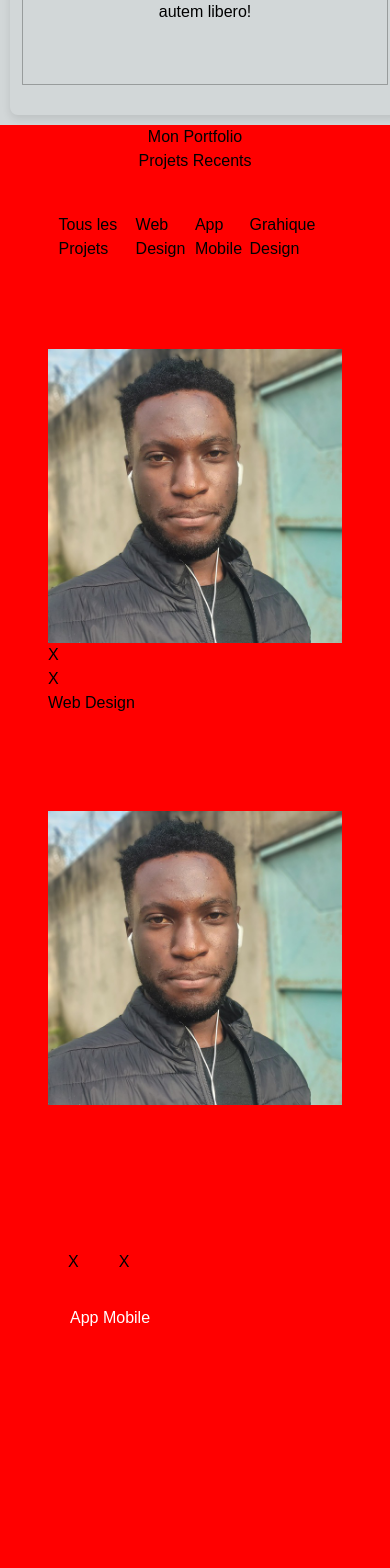
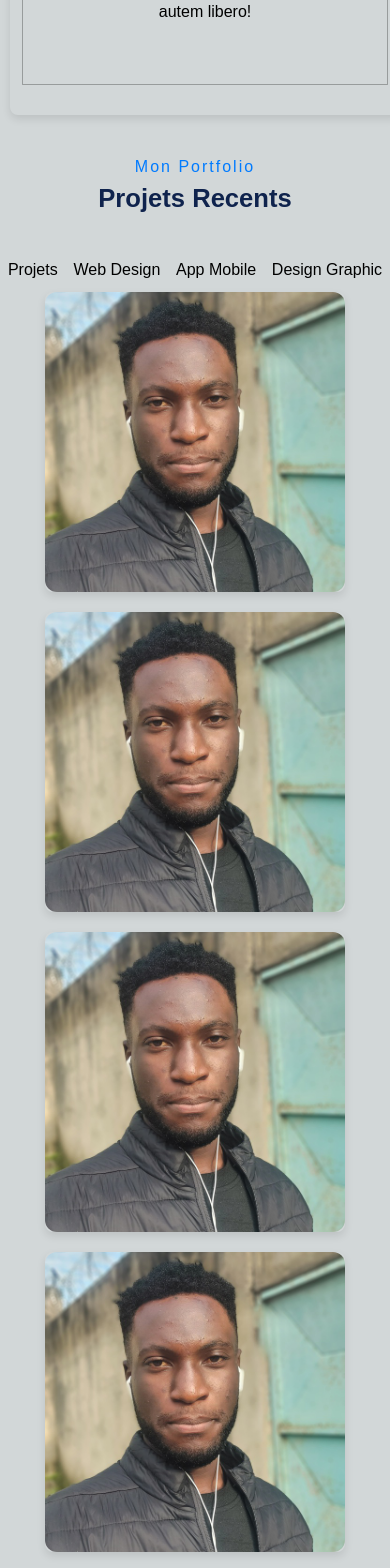
Before and after one commit to Frankam487/pp, a React (Vite) app: page / in a window 390 px wide. Shown: the part 4820-6388 px from the top of the page. Built offline with nearby package versions, Linux system fonts and the light colour scheme.

Commit message:
portfolio feature

```diff
--- a/src/components/Portfolio.jsx
+++ b/src/components/Portfolio.jsx
@@ -1,90 +1,60 @@
-import Carousel from 'react-multi-carousel';
-import 'react-multi-carousel/lib/styles.css';
+
 const Portfolio = () => {
+
   return (
     <div className="portfolio">
-      <div className="text flex flex-col items-center">
-        <h3>Mon Portfolio</h3>
+     <div className="text">
+      <h2>Mon Portfolio</h2>
       <h1>Projets Recents</h1>
      </div>
-      <ul className="flex items-center w-[70%] mx-auto ">
-        <li className="mx-auto my-10">
-          <a href="">Tous les Projets</a>
-        </li>
-        <li className="">
-          <a href="">Web Design</a>
-        </li>
-        <li className="mx-auto">
-          <a href="">App Mobile</a>
-        </li>
-        <li className="mx-auto">
-          <a href="">Grahique Design</a>
-        </li>
+     <div className="menu">
+      <ul>
+        <li>Projets</li>
+        <li>Web Design</li>
+        <li>App Mobile</li>
+        <li>Design Graphic</li>
       </ul>
-      <div className="projects flex flex-wrap items-center justify-center">
-        <div className="image m-12 relative w-[400px]">
-          <img src="../../public/fr.jpg" alt="" className="w-full" />
-          <div className="">
-            <div className="btns ">
-              <button className="flex">X</button>
-              <button className="flex">X</button>
      </div>
-            <h2 className="">Web Design</h2>
+     <div className="projects-container">
+    <div className="card">
+      <img src="../../fr.jpg" alt="" />
+      <button className="btn1"><span className="fas fa-heart"></span></button>
+      <button className="btn2"><span className="fas fa-hand"></span></button>
+      <h3>Web Design</h3>
       </div>
+    <div className="card">
+      <img src="../../fr.jpg" alt="" />
+      <button className="btn1"><span className="fas fa-heart"></span></button>
+      <button className="btn2"><span className="fas fa-hand"></span></button>
+      <h3>Web Design</h3>
       </div>
-        <div className="image m-12 relative w-[400px] ">
-          <img src="../../public/fr.jpg" alt="" />
-          <div className="content ">
-            <div className="btns ">
-              <button>X</button>
-              <button>X</button>
+    <div className="card">
+      <img src="../../fr.jpg" alt="" />
+      <button className="btn1"><span className="fas fa-heart"></span></button>
+      <button className="btn2"><span className="fas fa-hand"></span></button>
+      <h3>Web Design</h3>
       </div>
-            <h2 className="">App Mobile</h2>
+    <div className="card">
+      <img src="../../fr.jpg" alt="" />
+      <button className="btn1"><span className="fas fa-heart"></span></button>
+      <button className="btn2"><span className="fas fa-hand"></span></button>
+      <h3>Web Design</h3>
       </div>
+    <div className="card">
+      <img src="../../fr.jpg" alt="" />
+      <button className="btn1"><span className="fas fa-heart"></span></button>
+      <button className="btn2"><span className="fas fa-hand"></span></button>
+      <h3>Web Design</h3>
       </div>
-        <div className="image m-12 relative w-[400px]">
-          <img src="../../public/fr.jpg" alt="" class />
-          <div className="content ">
-            <div className="btns ">
-              <button>X</button>
-              <button>X</button>
-            </div>
-            <h2 className="translate-y-[210px]">Graphic Design</h2>
-          </div>
-        </div>
-        <div className="image m-12 relative w-[400px]">
-          <img src="../../public/fr.jpg" alt="" class />
-          <div className="content ">
-            <div className="btns ">
-              <button className="">X</button>
-              <button className="">X</button>
-            </div>
-            <h2 className="translate-y-[210px]">Web Design</h2>
-          </div>
-        </div>
-        <div className="image m-12 relative w-[400px]">
-          <img src="../../public/fr.jpg" alt="" class />
-          <div className="content ">
-            <div className="btns ">
-              <button>X</button>
-              <button>X</button>
-            </div>
-            <h2 className="translate-y-[210px]">Web Design</h2>
-          </div>
-        </div>
-        <div className="image m-12 relative w-[400px]">
-          <img src="../../public/fr.jpg" alt="" />
-          <div className="content absolute top-[-220px] left-[-11px] h-full w-full bg-black/60 flex flex-col justify-center items-center opacity-0 transition duration-600 md:top-[-220px]">
-            <div className="btns transform translate-y-[35px] transition-transform duration-600 group-hover:translate-y-0">
-              <button className="">X</button>
-              <button className="">X</button>
-            </div>
-            <h2 className="translate-y-[210px]">Web Design</h2>
-          </div>
+    <div className="card">
+      <img src="../../fr.jpg" alt="" />
+      <button className="btn1"><span className="fas fa-heart"></span></button>
+      <button className="btn2"><span className="fas fa-hand"></span></button>
+      <h3>Web Design</h3>
       </div>
      </div>
     </div>
    );
-};
+}
 
 export default Portfolio;
--- a/src/styles/components/_portfolio.scss
+++ b/src/styles/components/_portfolio.scss
@@ -1,69 +1,112 @@
 .portfolio {
-    background-color: red;
-    .projects {
+    .text {
+        @include childCenter;
+        flex-direction: column;
+        margin: 40px 0;
 
-        .content {
+        h2 {
+            color: $skyblue;
+            letter-spacing: 2px;
+        }
 
+        h1 {
+            color: $darkblue;
+            font-weight: 900;
+            font-size: 1.6rem;
+        }
+    }
 
+    .menu {
+        width: 100%;
+        margin: 0 auto;
 
-            .btns {
+        ul {
+            display: flex;
+            justify-content: space-around;
 
+            @media (min-width: 900px) {
 
-                button {
-                    margin: 0 10px;
-                    padding: 10px;
-                    border-radius: 4px;
-                    border: transparent;
-                    transition: .3s ease;
+                width: 40%;
+                margin: 0 auto;
 
-                    cursor: pointer;
+            }
+
+            li {
+
+                transition: .4s ease-in-out;
 
                 &:hover {
-                        transform: scale(1.1);
+                    cursor: pointer;
+                    border-bottom: 1px solid $skyblue;
+                    color: $skyblue;
                 }
 
             }
-
-
+        }
     }
 
-            h2 {
-                color: $white;
-                margin: 22px;
+    .projects-container {
+        display: flex;
+        flex-wrap: wrap;
+        justify-content: center;
+.card{
+    cursor: pointer;
+    position: relative;
+    transition: .5s ease;
+    &:hover {
+        opacity: .5;
+        h3,.btn1,.btn2{
+            opacity: 2;
         }
+    }
+    h3{
+      opacity: 0;
 
-            &>* {
-                transform: translateY(35px);
+      position: absolute;
+      left: 20%;
+      color: $whiteCasse;
+      font-weight: 900;
+      font-size: 1.3rem;
+      top: 60%;
+    }
+    .btn1{
+            opacity: 0;
+            position: absolute;
+            left: 30%;
+            margin-left: 12px;
 
-                transition: transform .6s;
+            top: 50%;
         }
-
-            &:hover>* {
-                transform: translateY(0);
-
-
+        .btn2{
+            opacity: 0;
+           position: absolute;
+           left: 35%;
+           margin-left: 42px;
+        //    color: #fff;
+           top: 50%;
         }
-
+        button{
+            display: flex;
+            justify-content: center;
+            align-items: center;
+            background-color: $whiteCasse;
+            border-radius: 6px;
+            padding: 7px;
+            transition: .4s;
+            margin: -15px 0;
             &:hover {
-                opacity: 1;
-
+                transform: scale(1.2);
             }
-
-
-            h1 {
-                font-size: 45px;
-                color: $darkblue;
-                margin-bottom: 15px;
-            }
-
-            p {
-                color: $skyblue;
-                font-size: 19px;
         }
 
 }
-
-
+        img {
+            border-radius: 12px;
+            position: relative;
+            &:hover {
+                transform: rotate(0deg);
 
             }
         }
+    }
+}
```
Also changed, not shown: src/components/CardComponent.jsx (added, +7 -0 lines). Lines whose indentation alone changed are shown as unchanged.
